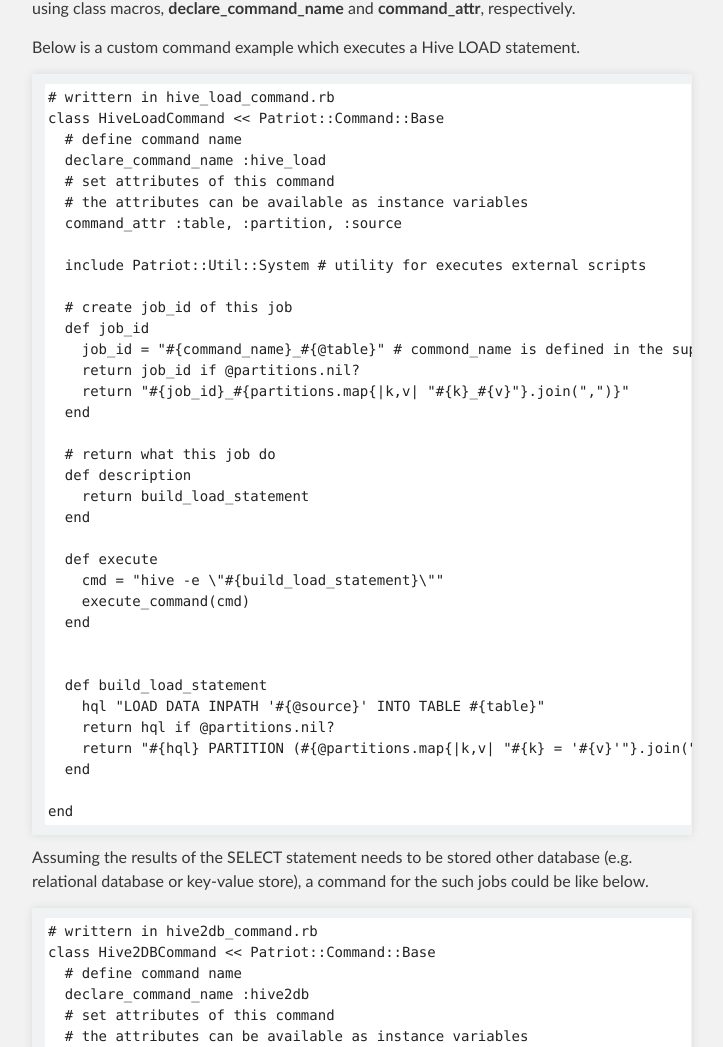
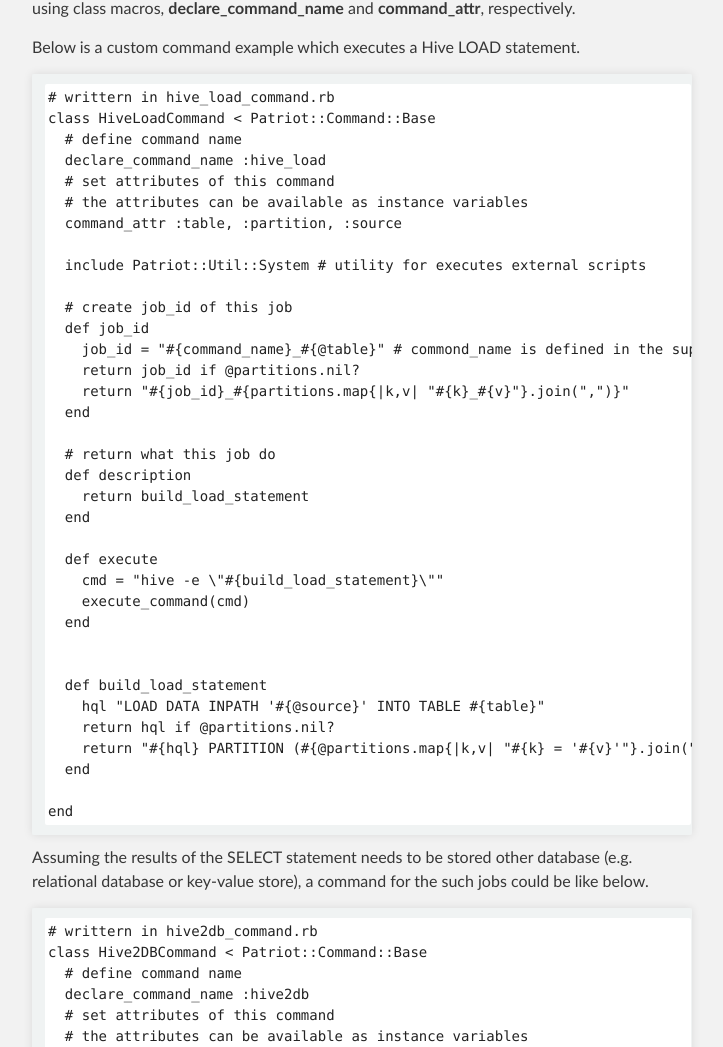
Before and after one commit to CyberAgent/patriot-workflow-scheduler, a Jekyll site: the page built from pbc.md, in a window 1280 px wide and 1400 px high, scrolled down 2934 px. Shown: the part 171-1218 px from the top of the window, without its empty margins (288-1011 px from the left). Built offline with Jekyll 4.4.1, drawn with Linux system fonts in a browser that asks for light colours; Markdown is read by kramdown in place of the engine named in the settings; some of the changed text lies outside the part shown.

Commit message:
fix plugin document

````diff
--- a/pbc.md
+++ b/pbc.md
@@ -134,7 +134,7 @@
 
 ```
 # writtern in hive_load_command.rb
-class HiveLoadCommand << Patriot::Command::Base
+class HiveLoadCommand < Patriot::Command::Base
   # define command name
   declare_command_name :hive_load
   # set attributes of this command
@@ -174,7 +174,7 @@
 
 ```
 # writtern in hive2db_command.rb
-class Hive2DBCommand << Patriot::Command::Base
+class Hive2DBCommand < Patriot::Command::Base
   # define command name
   declare_command_name :hive2db
   # set attributes of this command
````
